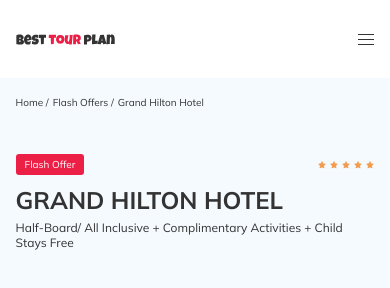
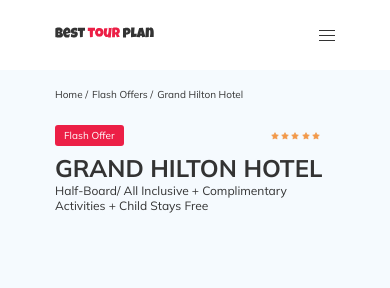
Before and after one commit to vladimiryuchshik/tour-plan, a plain HTML site: page index.html in a window 390 px wide. Drawn offline with Linux system fonts and the light colour scheme.

Commit message:
fix: lesson-19

```diff
--- a/index.html
+++ b/index.html
@@ -70,11 +70,11 @@
         <div class="hotel-info__text">
           <div class="hotel-wrapper">
             <div class="stars">
-              <img src="img/star.svg" alt="star">
-              <img src="img/star.svg" alt="star">
-              <img src="img/star.svg" alt="star">
-              <img src="img/star.svg" alt="star">
-              <img src="img/star.svg" alt="star">
+              <img class="stars__item" src="img/star.svg" alt="star">
+              <img class="stars__item" src="img/star.svg" alt="star">
+              <img class="stars__item" src="img/star.svg" alt="star">
+              <img class="stars__item" src="img/star.svg" alt="star">
+              <img class="stars__item" src="img/star.svg" alt="star">
             </div>
             <h1 class="hotel-name hotel-info__name">Grand hilton hotel</h1>
             <span class="offer hotel-info__offer">Flash Offer</span>
@@ -85,7 +85,7 @@
         </div>
         <div class="rating hotel-info__rating">
           <span class="rating__text">User Rattings</span>
-          <span class="rating__counter">4.5/5</span>
+          <span class="rating__counter">4.5/</span><span class="rating__counter-total">5</span>
         </div>
       </div>
     </div>
--- a/sass/_media.sass
+++ b/sass/_media.sass
@@ -25,6 +25,9 @@
     width: 92%
   .search
     margin-left: 47px
+  .navbar
+    &-top
+      padding-bottom: 28px
 
 @media (max-width: 700px)
   .logo
@@ -65,15 +68,23 @@
       &__offer
         order: -1
         margin-left: 0
-@media (max-width: 320px)
+@media (max-width: 480px)
   .container
     max-width: 280px
   .navbar
     &-top
-      padding-top: 28px
+      padding-top: 23px
       padding-bottom: 29px
       &__menu
         &-button
           align-self: flex-end
   .hotel
     padding-top: 5px
+    &-info
+      &__name
+        margin-top: 0
+      &__offer
+        margin-top: -7px
+  .stars
+    margin-right: 15px
+    margin-bottom: 10px
--- a/sass/blocks/_hotel.sass
+++ b/sass/blocks/_hotel.sass
@@ -1,5 +1,5 @@
 .hotel
-  padding-top: 23px
+  padding-top: 16px
   padding-bottom: 70px
   &-info
     display: flex
@@ -7,12 +7,13 @@
     justify-content: space-between
     &__offer
       margin-left: 14px
-      margin-top: 4px
+      margin-top: 2px
     &__name
-      margin-top: 4px
+      margin-top: 2px
       margin-bottom: 0
+      font-weight: 700
     &__description
-      margin: 5px 0
+      margin: 0
   &-name
     font-size: 24px
     line-height: 30px
@@ -26,6 +27,9 @@
     line-height: 15px
 .stars
   flex-basis: 100%
+  width: 48px
+  &__item
+    margin: -1px
 .offer
   font-size: 10px
   line-height: 13px
@@ -46,3 +50,6 @@
   &__counter
     font-size: 14px
     line-height: 18px
+    &-total
+      font-size: 11px
+      font-weight: 300
```
Also changed, not shown: css/style.css, css/swiper-bundle.min.css (added), js/swiper-bundle.min.js (added), 1 other file.
